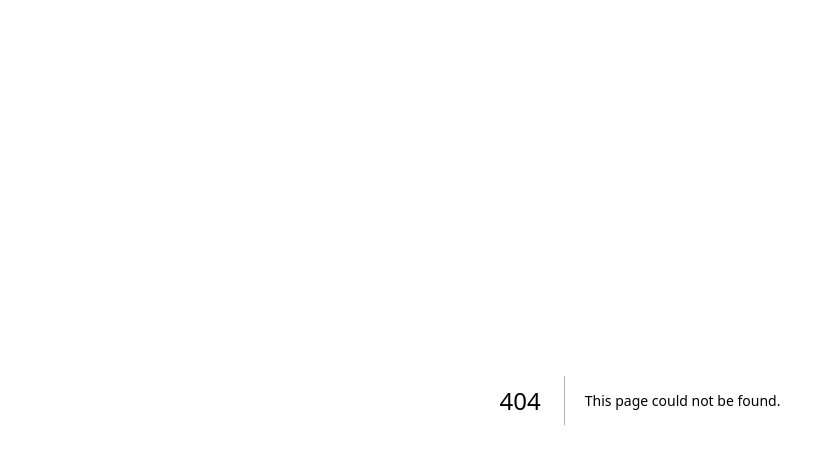
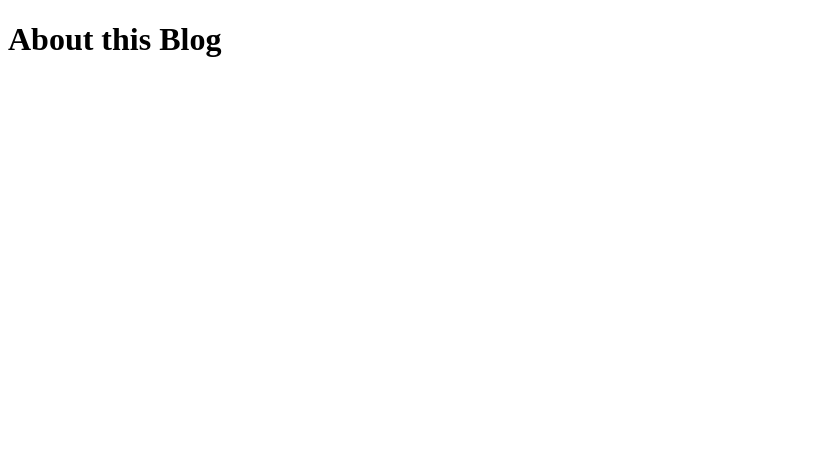
Before and after one commit to gasystarttask/mini-blog, a Next.js app: page /about in a window 1280 px wide. Before the commit this address had no page. Shown: the top 464 px of the page, without its empty margins (0-835 px from the left). Built offline with nearby package versions, Linux system fonts and the light colour scheme.

Commit message:
feat(page): add about

```diff
--- /dev/null
+++ b/src/pages/about.tsx
@@ -0,0 +1,7 @@
+import { NextPage } from "next";
+
+const About: NextPage = () => {
+  return <h1>About this Blog</h1>;
+};
+
+export default About;
```
